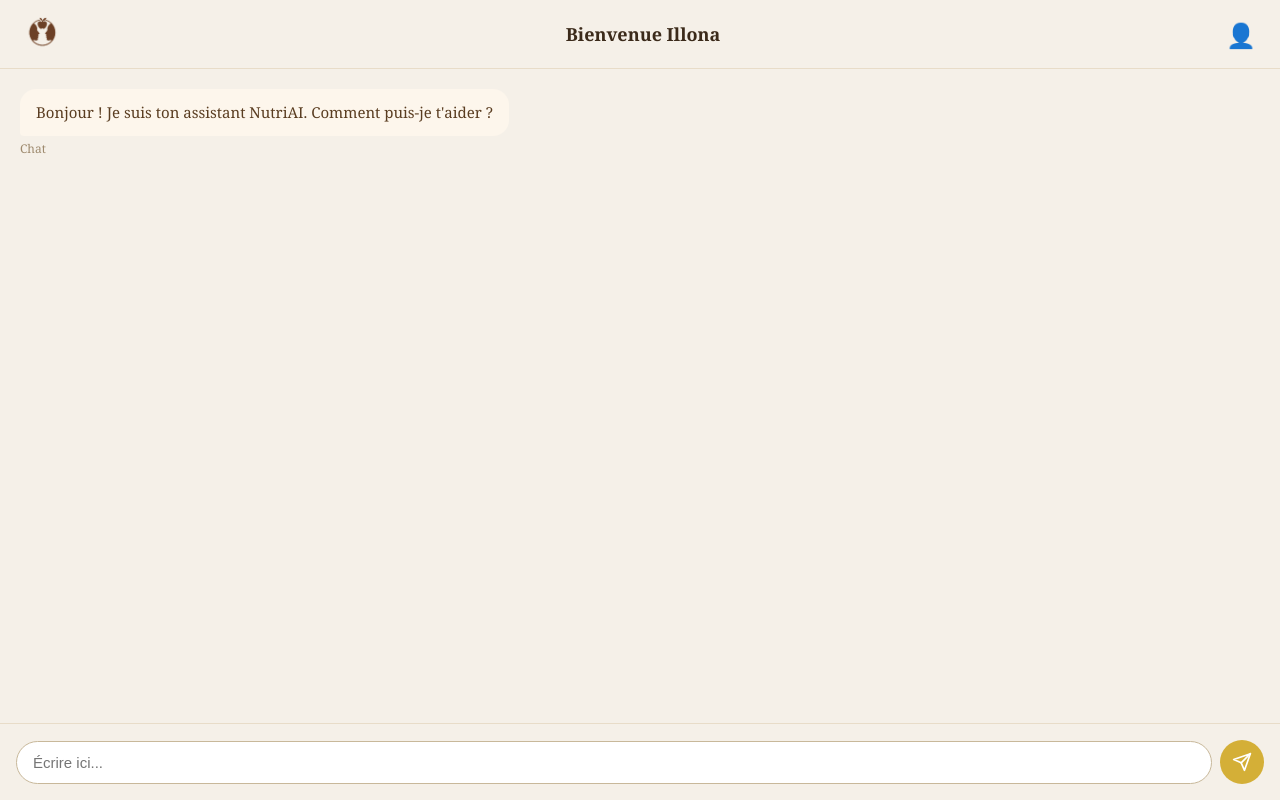
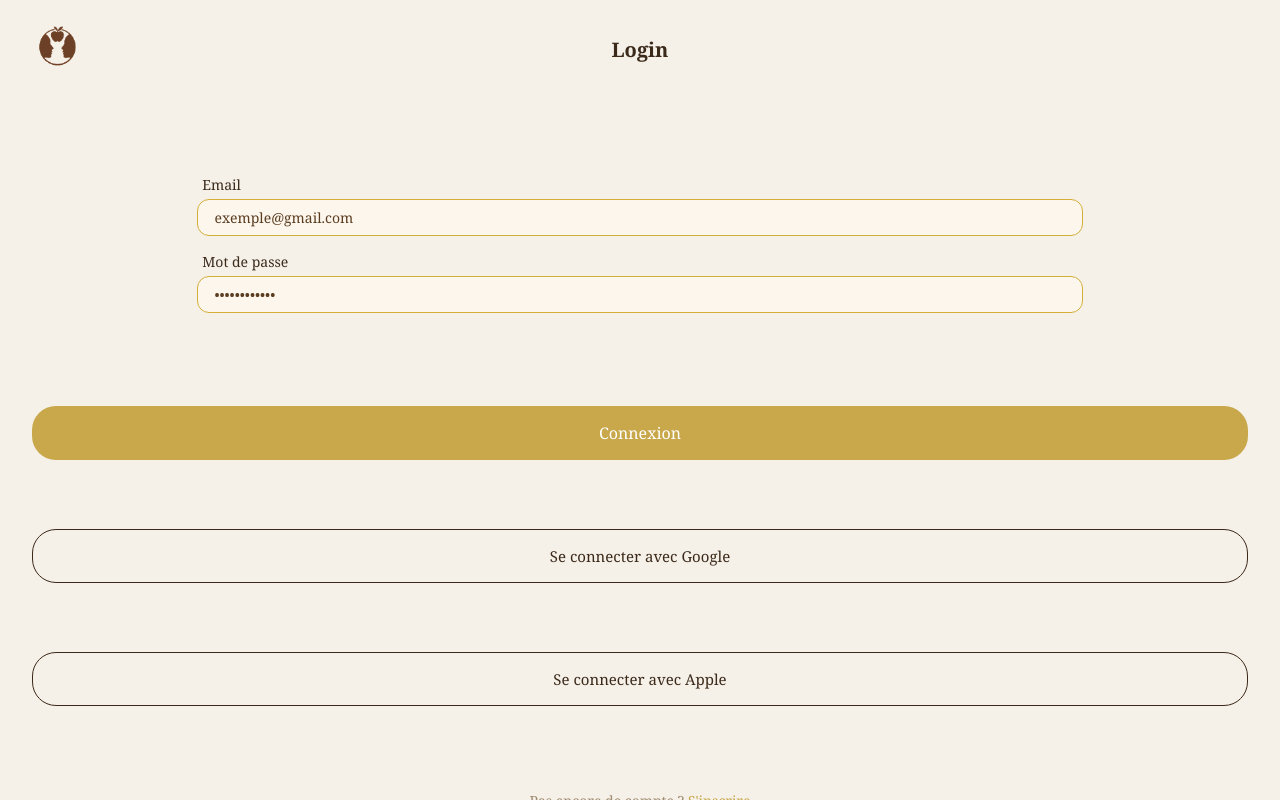
Before and after one commit to IllonaSab/NutriAI, a React (Create React App) app in the folder front/: page / in a window 1280 px wide. Built offline with nearby package versions, Linux system fonts and the light colour scheme.

Commit message:
feat: composants Input, Button, Header et theme

```diff
--- a/front/src/App.js
+++ b/front/src/App.js
@@ -1,7 +1,8 @@
-import Chat from './pages/Chat'
+
+import Login from './pages/Login'
 
 function App() {
-  return <Chat />
+  return <Login />
 }
 
 export default App
--- /dev/null
+++ b/front/src/components/Input.jsx
@@ -0,0 +1,45 @@
+import theme from '../theme'
+
+const Input = ({ label, type = 'text', placeholder, value, onChange }) => {
+  return (
+    <div style={styles.inputGroup}>
+      {label && <label style={styles.label}>{label}</label>}
+      <input
+        style={styles.input}
+        type={type}
+        placeholder={placeholder}
+        value={value}
+        onChange={onChange}
+      />
+    </div>
+  )
+}
+
+const styles = {
+  inputGroup: {
+    display: 'flex',
+    flexDirection: 'column',
+    gap: theme.spacing.xs,
+    alignItems: 'center',
+    width: '100%',
+  },
+  label: {
+    fontSize: '14px',
+    color: theme.colors.textPrimary,
+    fontFamily: theme.fonts.primary,
+      width: '72%',
+  },
+  input: {
+    padding: `${theme.spacing.sm} ${theme.spacing.md}`,
+    borderRadius: '12px',
+    border: `1px solid ${theme.colors.inputBorder}`,
+    backgroundColor: theme.colors.inputBackground,
+    fontSize: '14px',
+    color: theme.colors.textPrimary,
+    outline: 'none',
+    fontFamily: theme.fonts.primary,
+    width: '70%',
+  }
+}
+
+export default Input
--- a/front/src/global.css
+++ b/front/src/global.css
@@ -1,16 +1,13 @@
-* {
-  margin: 0;
-  padding: 0;
-  box-sizing: border-box;
+html, body {
+  height: 100%;
+  overflow: hidden;
+  input::placeholder {
+  color: #5A3D21;
+  opacity: 1;
 }
-
-body {
-  background-color: #F5F0E8;
-  font-family: Georgia, serif;
-  min-height: 100vh;
 }
 
 #root {
-  width: 100%;
-  min-height: 100vh;
+  height: 100%;
+  overflow: hidden;
 }
--- /dev/null
+++ b/front/src/pages/Login.jsx
@@ -0,0 +1,167 @@
+import { useState } from 'react'
+import theme from '../theme'
+
+import Input from '../components/Input'
+
+const Login = () => {
+  const [email, setEmail] = useState('')
+  const [password, setPassword] = useState('')
+
+  const handleLogin = () => {
+    console.log('Login avec', email, password)
+  }
+
+  const handleGoogle = () => {
+    window.location.href = `${process.env.REACT_APP_AUTH_URL}/auth/google`
+  }
+
+  const handleApple = () => {
+    window.location.href = `${process.env.REACT_APP_AUTH_URL}/auth/apple`
+  }
+
+  return (
+    <div style={styles.container}>
+      {/* Header Logo+Title */}
+      <div style={styles.header}>
+  <img src="/logo.png" alt="logo" style={styles.logo} />
+  <h1 style={styles.title}>Login</h1>
+  <div style={styles.placeholder} />
+</div>
+
+      {/* Formulaire */}
+      <div style={styles.form}>
+        <Input
+          label="Email"
+          type="email"
+          placeholder="exemple@gmail.com"
+          value={email}
+          onChange={e => setEmail(e.target.value)}
+        />
+        <Input
+          label="Mot de passe"
+          type="password"
+          placeholder="••••••••••••"
+          value={password}
+          onChange={e => setPassword(e.target.value)}
+        />
+      </div>
+
+
+        {/* Bouton Connexion */}
+        <button style={styles.btnPrimary} onClick={handleLogin}>
+          Connexion
+        </button>
+
+        {/* Bouton Google */}
+        <button style={styles.btnSecondary} onClick={handleGoogle}>
+          Se connecter avec Google
+        </button>
+
+        {/* Bouton Apple */}
+        <button style={styles.btnSecondary} onClick={handleApple}>
+          Se connecter avec Apple
+        </button>
+
+        {/* Lien Register */}
+        <p style={styles.registerLink}>
+          Pas encore de compte ?{' '}
+          <span style={styles.link}>S'inscrire</span>
+        </p>
+      </div>
+  )
+}
+
+const styles = {
+  container: {
+  display: 'flex',
+  flexDirection: 'column',
+  height: '100vh',
+  backgroundColor: theme.colors.background,
+  fontFamily: theme.fonts.primary,
+  padding: `${theme.spacing.lg} ${theme.spacing.xl}`,
+  justifyContent: 'space-between',
+},
+  header: {
+  display: 'flex',
+  alignItems: 'center',
+  justifyContent: 'flex-start',
+  width: '100%',
+  position: 'relative',
+},
+  logo: {
+  width: '50px',
+  height: '50px',
+  borderRadius: theme.borderRadius.round,
+},
+   title: {
+  fontSize: '20px',
+  color: theme.colors.secondary,
+  margin: 0,
+  position: 'absolute',
+  left: '50%',
+  transform: 'translateX(-50%)',
+    },
+    placeholder: {
+        width: '50px',
+        height: '50px',
+    },
+  form: {
+    display: 'flex',
+    flexDirection: 'column',
+    gap: theme.spacing.md,
+    marginTop: theme.spacing.xl,
+  },
+  inputGroup: {
+    display: 'flex',
+    flexDirection: 'column',
+    gap: theme.spacing.xs,
+  },
+  label: {
+    fontSize: '14px',
+    color: theme.colors.textPrimary,
+  },
+  input: {
+    padding: `${theme.spacing.md} ${theme.spacing.md}`,
+    borderRadius: theme.borderRadius.small,
+    border: `1px solid ${theme.colors.primary}`,
+    backgroundColor: theme.colors.surface,
+    fontSize: '15px',
+    color: theme.colors.textPrimary,
+    outline: 'none',
+    fontFamily: theme.fonts.primary,
+  },
+  btnPrimary: {
+    padding: `${theme.spacing.md} ${theme.spacing.lg}`,
+    borderRadius: theme.borderRadius.large,
+    border: 'none',
+    backgroundColor: theme.colors.primary,
+    color: theme.colors.textLight,
+    fontSize: '16px',
+    cursor: 'pointer',
+    fontFamily: theme.fonts.primary,
+    marginTop: theme.spacing.lg,
+  },
+  btnSecondary: {
+    padding: `${theme.spacing.md} ${theme.spacing.lg}`,
+    borderRadius: theme.borderRadius.large,
+    border: `1px solid ${theme.colors.secondary}`,
+    backgroundColor: 'transparent',
+    color: theme.colors.secondary,
+    fontSize: '15px',
+    cursor: 'pointer',
+    fontFamily: theme.fonts.primary,
+  },
+  registerLink: {
+    textAlign: 'center',
+    fontSize: '14px',
+    color: theme.colors.textSecondary,
+    marginTop: theme.spacing.md,
+  },
+  link: {
+    color: theme.colors.primary,
+    cursor: 'pointer',
+    textDecoration: 'underline',
+  }
+}
+
+export default Login
--- a/front/src/theme.js
+++ b/front/src/theme.js
@@ -19,6 +19,12 @@ const theme = {
     messagePrimary: '#D4AF37',   // doré (message IA)
     messageSecondary: '#FDF6EC', // blanc (message user)
 
+    // Input
+    inputBackground: '#FDF6EC',
+    inputBorder: '#D4AF37',
+    placeholder: '#5A3D21',
+
+
     // Statuts
     success: '#6BAF6B',
     error: '#E07070',
@@ -36,7 +42,7 @@ const theme = {
   },
 
   spacing: {
-    xs: '4px',
+    xs: '5px',
     sm: '8px',
     md: '16px',
     lg: '24px',
```
Also changed, not shown: front/src/components/Button.jsx (added).
